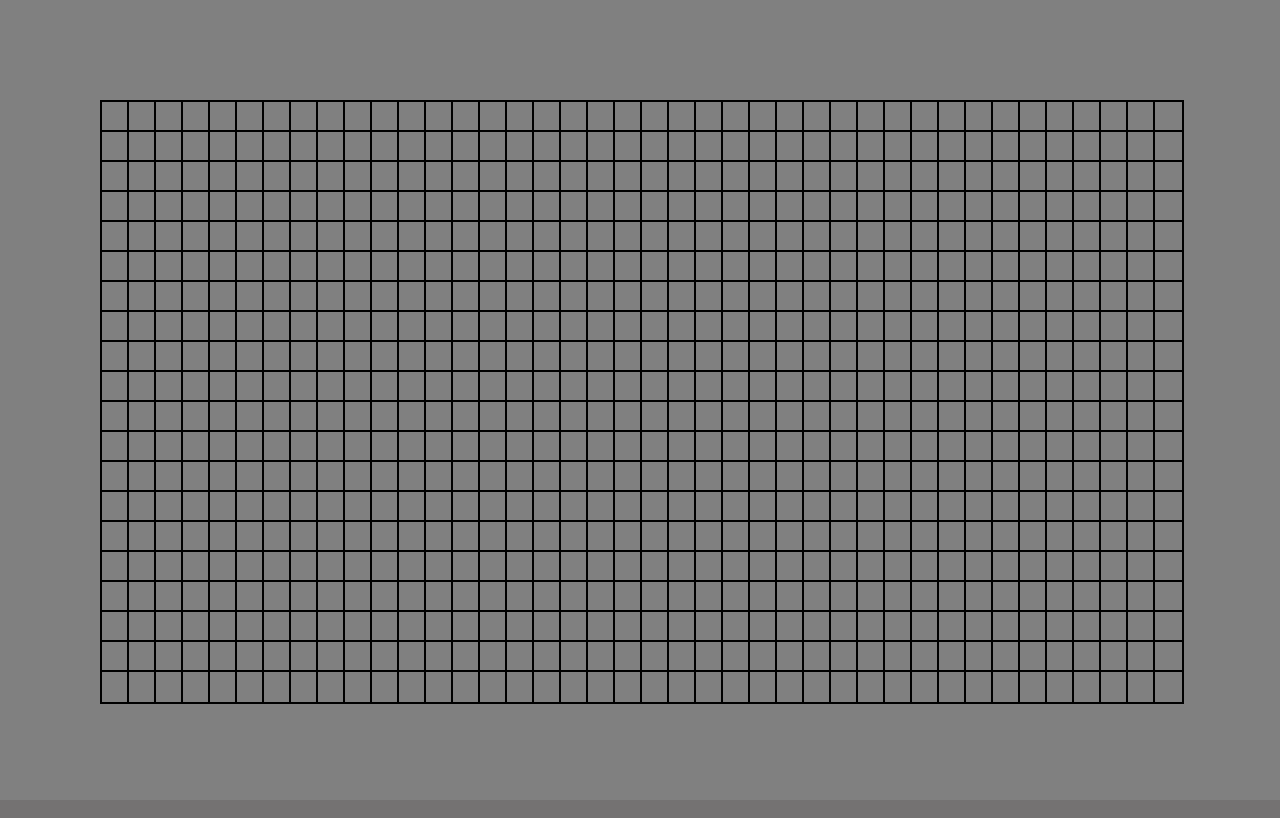
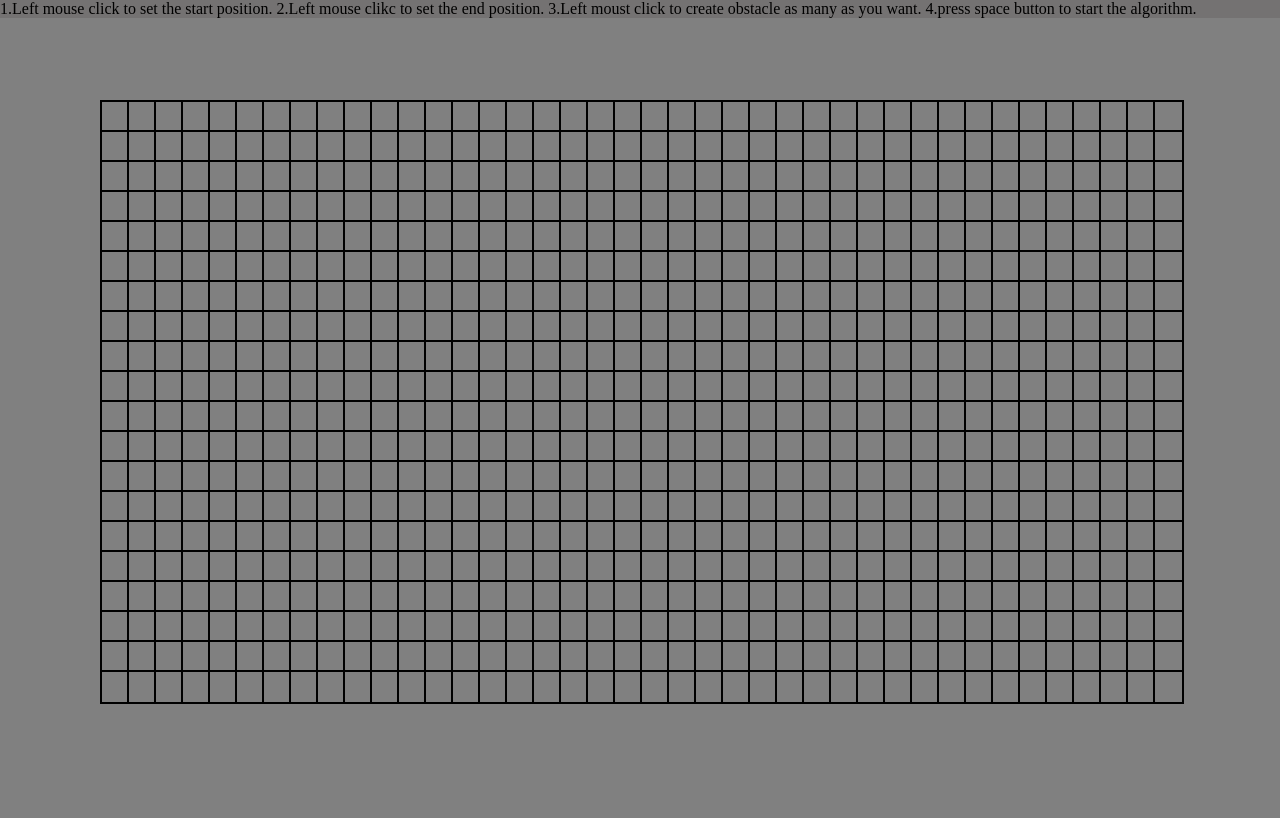
Before and after one commit to showmen78/pathfinding_visualization, a plain HTML site: page index.html in a window 1280 px wide. Drawn offline with Linux system fonts and the light colour scheme.

Commit message:
Update index.html

```diff
--- a/index.html
+++ b/index.html
@@ -10,6 +10,12 @@
         <link rel="stylesheet" href="./custom.css">
     </head>
     <body id = 'body'>
+
+    1.Left mouse click to set the start position.
+    2.Left mouse clikc to set the end position.
+    3.Left moust click to create obstacle as many as you want.
+    4.press space button to start the algorithm.
+
         <div id="wall">
 
         </div>
```
